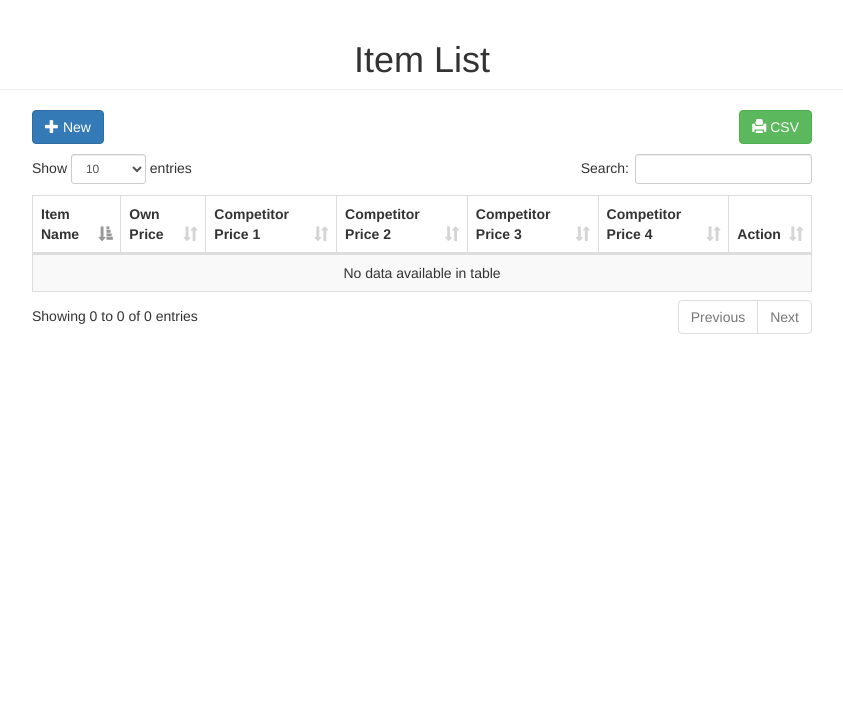
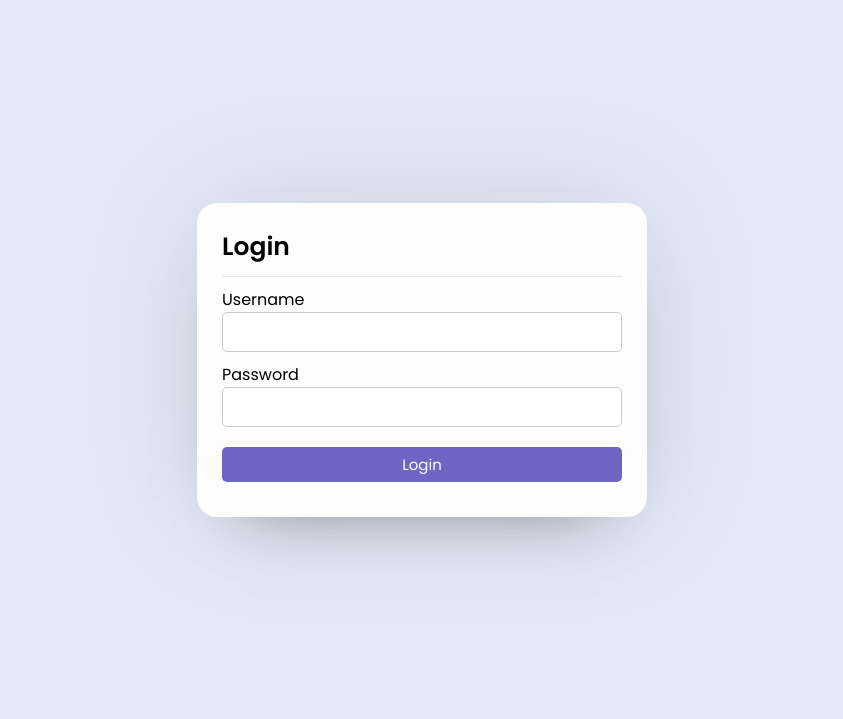
Before and after one commit to bienzworld/crud-data-table, a PHP site: page / in a window 1280 px wide. Shown: the top 719 px of the page, without its empty margins (218-1061 px from the left). Run offline with PHP 8.4, Linux system fonts and the light colour scheme; data that the repository does not hold is empty.

Commit message:
added login for admin_view user and updated the sessions

```diff
--- a/connection.php
+++ /dev/null
@@ -1,15 +0,0 @@
-<?php
-	//for MySQLi OOP
-	$conn = new mysqli('localhost', 'root', '', 'inventory');
-	if($conn->connect_error){
-	   die("Connection failed: " . $conn->connect_error);
-	}
-	////////////////
-
-	//for MySQLi Procedural
-	// $conn = mysqli_connect('localhost', 'root', '', 'mydatabase');
-	// if(!$conn){
-	//     die("Connection failed: " . mysqli_connect_error());
-	// }
-	////////////////
-?>
--- a/index.php
+++ b/index.php
@@ -1,147 +1,66 @@
 <?php
-	session_start();
+   session_start();
 ?>
 <!DOCTYPE html>
-<html>
+<html lang="en">
 <head>
-	<meta charset="utf-8">
-	<title>Items</title>
-	<link rel="stylesheet" type="text/css" href="bootstrap/css/bootstrap.min.css">
-	<link rel="stylesheet" type="text/css" href="datatable/dataTable.bootstrap.min.css">
-	<link rel="stylesheet" type="text/css" href="style.css">
+    <meta charset="UTF-8">
+    <meta http-equiv="X-UA-Compatible" content="IE=edge">
+    <meta name="viewport" content="width=device-width, initial-scale=1.0">
+    <link rel="stylesheet" href="style/style.css">
+    <title>Login</title>
 </head>
 <body>
-<div class="container">
-	<h1 class="page-header text-center">Item List</h1>
-	<div class="row">
-		<div class="col-sm-8 col-sm-offset-2">
-			<div class="row">
-			<?php
-				if(isset($_SESSION['error'])){
-					echo
-					"
-					<div class='alert alert-danger text-center'>
-						<button class='close'>&times;</button>
-						".$_SESSION['error']."
-					</div>
-					";
-					unset($_SESSION['error']);
-				}
-				if(isset($_SESSION['success'])){
-					echo
-					"
-					<div class='alert alert-success text-center'>
-						<button class='close'>&times;</button>
-						".$_SESSION['success']."
-					</div>
-					";
-					unset($_SESSION['success']);
-				}
-			?>
-			</div>
-			<div class="row">
-				<a href="#addnew" data-toggle="modal" class="btn btn-primary"><span class="glyphicon glyphicon-plus"></span> New</a>
-				<button id="exportCsvBtn" class="btn btn-success pull-right"><span class="glyphicon glyphicon-print"></span> CSV</button>
+      <div class="container">
+        <div class="box form-box">
+            <?php
 
-			</div>
-			<div class="height10">
-			</div>
-			<div class="row">
-				<table id="myTable" class="table table-bordered table-striped">
-					<thead>
-						<th>Item Name</th>
-						<th>Own Price</th>
-						<th>Competitor Price 1</th>
-						<th>Competitor Price 2</th>
-						<th>Competitor Price 3</th>
-						<th>Competitor Price 4</th>
-						<th>Action</th>
-					</thead>
-					<tbody>
-						<?php
-							include_once('connection.php');
-							$sql = "SELECT * FROM items";
-							$query = $conn->query($sql);
-							while($row = $query->fetch_assoc()){
-								$itemImage = $row['images'];
-								echo
-								"<tr class='table-format'>
-									<td><button class='btn btn-success btn-sm view-image-button' data-image='$itemImage'>View Image</button>
-									$row[item_name]</td>
-									<td>"."₱".number_format($row['own_price'], 2)."</td>
-									<td>"."₱".number_format($row['comp_price1'], 2)."</td>
-									<td>"."₱".number_format($row['comp_price2'], 2)."</td>
-									<td>"."₱".number_format($row['comp_price3'], 2)."</td>
-									<td>"."₱".number_format($row['comp_price4'], 2)."</td>
-									<td>
-										<a href='#edit_".$row['item_id']."' class='btn btn-success btn-sm' data-toggle='modal'><span class='glyphicon glyphicon-edit'></span> Edit</a>
-										<a href='#delete_".$row['item_id']."' class='btn btn-danger btn-sm' data-toggle='modal'><span class='glyphicon glyphicon-trash'></span> Delete</a>
-									</td>
-								</tr>";
-								include('edit_delete_modal.php');
-							}
-						?>
-					</tbody>
-				</table>
-			</div>
-		</div>
-	</div>
-</div>
-<?php include('add_modal.php') ?>
-<script src="jquery/jquery.min.js"></script>
-<script src="bootstrap/js/bootstrap.min.js"></script>
-<script src="datatable/jquery.dataTables.min.js"></script>
-<script src="datatable/dataTable.bootstrap.min.js"></script>
-<!-- generate datatable on our table -->
-<script>
-$(document).ready(function(){
-	//inialize datatable
-	var dataTable = $('#myTable').DataTable();
+              include_once("php/connection.php");
+              if(isset($_POST['submit'])){
+                $user_name = $_POST['user_name'];
+                $password = $_POST['password'];
 
-    //hide alert
-    $(document).on('click', '.close', function(){
-    	$('.alert').hide();
-    })
-	$('#exportCsvBtn').on('click', function () {
-    var currentData = dataTable.rows({ page: 'current' }).data().toArray();
-    var csvContent = "Item Name,Own Price,Competitor Price 1,Competitor Price 2,Competitor Price 3,Competitor Price 4\n";
+                $sql = "SELECT * FROM users WHERE user_name='$user_name' AND password='$password'";
+                $result = $conn->query($sql);
+                if ($result->num_rows == 1) {
+                    $row = $result->fetch_assoc();
+                    if(is_array($row) && !empty($row)){
+                        $_SESSION['user_name'] = $row['user_name'];
+                        $_SESSION['password'] = $row['password'];
+                        $_SESSION['user_type'] = $row['user_type'];
+                        $_SESSION['user_id'] = $row['user_id'];
+                    } else {
+                        echo "<div class='message'>
+                        <p>Wrong Username or Password</p>
+                         </div> <br>";
+                        echo "<a href='index.php'><button class='btn'>Go Back</button>";
+                    }
+                }
+                if (isset($_SESSION['user_name']) && $_SESSION['user_type']  == 1) {
+                    header("Location: admin_view.php");
+                }
+              }else{
 
-    for (var i = 0; i < currentData.length; i++) {
-        // Replace HTML tags with an empty string to remove them from the data
-        var rowData = currentData[i].map(function (cellData) {
-            return cellData.replace(/<[^>]*>/g, '').trim(); // This regex removes HTML tags
-        });
+            ?>
+            <header>Login</header>
+            <form action="" method="post">
+                <div class="field input">
+                    <label for="user_name">Username</label>
+                    <input type="text" name="user_name" id="user_name" autocomplete="off" required>
+                </div>
 
-        csvContent += '"' + rowData[0] + '","' + rowData[1] + '","' + rowData[2] + '","' + rowData[3] + '","' + rowData[4] + '","' + rowData[5] + '"\n';
-    }
+                <div class="field input">
+                    <label for="password">Password</label>
+                    <input type="password" name="password" id="password" autocomplete="off" required>
+                </div>
 
-    // Rest of the code for creating and downloading the CSV remains the same
-    var blob = new Blob([csvContent], { type: 'text/csv;charset=utf-8;' });
-    var currentDate = new Date();
-    var filename = 'items_' + currentDate.getFullYear() + '-' + ('0' + (currentDate.getMonth() + 1)).slice(-2) + '-' + ('0' + currentDate.getDate()).slice(-2) + '.csv';
-    var downloadLink = document.createElement("a");
-    downloadLink.href = URL.createObjectURL(blob);
-    downloadLink.download = filename;
-    document.body.appendChild(downloadLink);
-    downloadLink.click();
-    document.body.removeChild(downloadLink);
-	});
+                <div class="field">
 
-});
-</script>
-<script>
-	$(document).ready(function() {
-    // Define a click event handler for the buttons with the class view-image-button
-    	$(".view-image-button").click(function() {
-   	     var imageUrl = $(this).data('image'); // Get the image URL from the data attribute
-  	      window.open(imageUrl, '_blank');
- 	   });
-	});
-</script>
+                    <input type="submit" class="btn" name="submit" value="Login" required>
+                </div>
+            </form>
+        </div>
+        <?php } ?>
+      </div>
 </body>
-<style>
-.PP{
-	text-align: center;
-}
-</style>
 </html>
--- /dev/null
+++ b/php/connection.php
@@ -0,0 +1,6 @@
+<?php
+	$conn = new mysqli('localhost', 'root', '', 'inventory');
+	if($conn->connect_error){
+	   die("Connection failed: " . $conn->connect_error);
+	}
+?>
--- /dev/null
+++ b/php/logout.php
@@ -0,0 +1,5 @@
+<?php
+      session_start();
+      session_destroy();
+      header("Location: ../index.php");
+?>
--- a/style.css
+++ /dev/null
@@ -1,15 +0,0 @@
-.height10{
-    height:10px;
-}
-.mtop10{
-    margin-top:10px;
-}
-.modal-label{
-    position:relative;
-    top:7px;
-}
-.table-format{
-    text-align: center;
-    vertical-align: middle;
-
-}
--- /dev/null
+++ b/style/style.css
@@ -0,0 +1,137 @@
+@import url('https://fonts.googleapis.com/css2?family=Poppins:wght@200;300;400;500;600;700&display=swap');
+*{
+    padding: 0;
+    margin: 0;
+    box-sizing: border-box;
+    font-family: 'Poppins',sans-serif;
+}
+body{
+    background: #e4e9f7;
+}
+.container{
+    display: flex;
+    align-items: center;
+    justify-content: center;
+    min-height: 90vh;
+}
+.box{
+    background: #fdfdfd;
+    display: flex;
+    flex-direction: column;
+    padding: 25px 25px;
+    border-radius: 20px;
+    box-shadow: 0 0 128px 0 rgba(0,0,0,0.1),
+                0 32px 64px -48px rgba(0,0,0,0.5);
+}
+.form-box{
+    width: 450px;
+    margin: 0px 10px;
+}
+.form-box header{
+    font-size: 25px;
+    font-weight: 600;
+    padding-bottom: 10px;
+    border-bottom: 1px solid #e6e6e6;
+    margin-bottom: 10px;
+}
+.form-box form .field{
+    display: flex;
+    margin-bottom: 10px;
+    flex-direction: column;
+
+}
+.form-box form .input input{
+    height: 40px;
+    width: 100%;
+    font-size: 16px;
+    padding: 0 10px;
+    border-radius: 5px;
+    border: 1px solid #ccc;
+    outline: none;
+}
+.btn{
+    height: 35px;
+    background: rgba(76,68,182,0.808);
+    border: 0;
+    border-radius: 5px;
+    color: #fff;
+    font-size: 15px;
+    cursor: pointer;
+    transition: all .3s;
+    margin-top: 10px;
+    padding: 0px 10px;
+}
+.btn:hover{
+    opacity: 0.82;
+}
+.submit{
+    width: 100%;
+}
+.links{
+    margin-bottom: 15px;
+}
+
+/********* Home *****************/
+
+.nav{
+    background: #fff;
+    display: flex;
+    flex-direction: row;
+    justify-content: space-around;
+    line-height: 60px;
+    z-index: 100;
+}
+.logo{
+    font-size: 25px;
+    font-weight: 900;
+
+}
+.logo a{
+    text-decoration: none;
+    color: #000;
+}
+.right-links a{
+    padding: 0 10px;
+}
+main{
+    display: flex;
+    align-items: center;
+    justify-content: center;
+    margin-top: 60px;
+}
+.main-box{
+    display: flex;
+    flex-direction: column;
+    width: 70%;
+}
+.main-box .top{
+    display: flex;
+    flex-direction: row;
+    justify-content: space-between;
+}
+.bottom{
+    width: 100%;
+    margin-top: 20px;
+}
+@media only screen and (max-width:840px){
+    .main-box .top{
+        display: flex;
+        flex-direction: column;
+        justify-content: space-between;
+    }
+    .top .box{
+        margin: 10px 10px;
+    }
+    .bottom{
+        margin-top: 0;
+    }
+}
+.message{
+    text-align: center;
+    background: #f9eded;
+    padding: 15px 0px;
+    border:1px solid #699053;
+    border-radius: 5px;
+    margin-bottom: 10px;
+    color: red;
+}
```
Also changed, not shown: add.php (+16 -10 lines), admin_view.php (added, +168 -0 lines), delete.php (+12 -2 lines), edit.php (+54 -26 lines), uploads/20230918131412_screwdriver.jpg (deleted).
